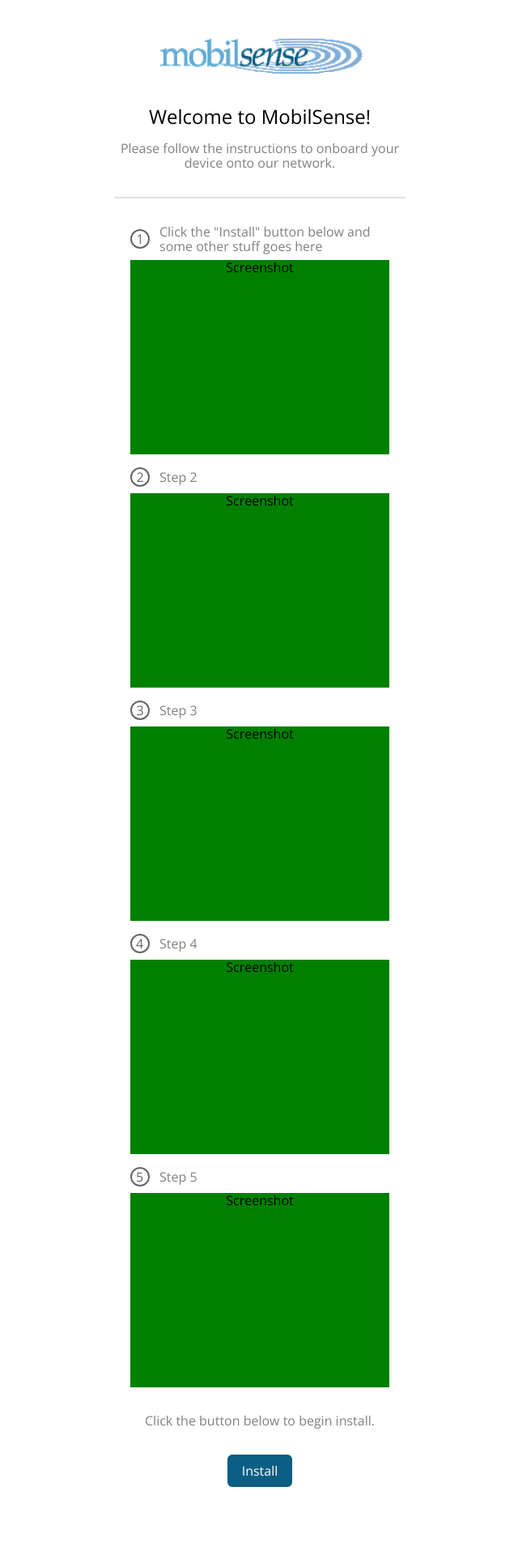
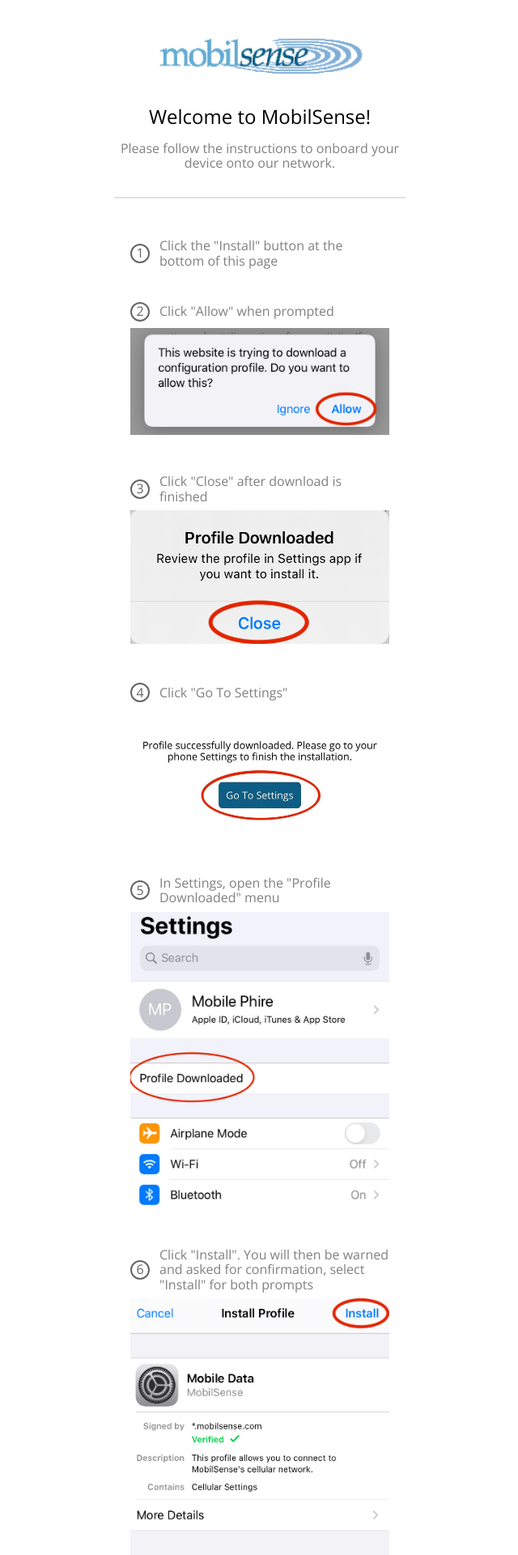
Before and after one commit to motogoozy/device-config, a React (Create React App) app: page / in a window 1280 px wide. Shown: the top 1920 px of the page at 81% size, without its empty margins (319-959 px from the left). Before the commit the page ends 1884 px from the top, so only its background shows below. Built offline with nearby package versions, Linux system fonts and the light colour scheme.

Commit message:
update layout & styling

```diff
--- a/src/App.js
+++ b/src/App.js
@@ -1,69 +1,71 @@
-import React from 'react';
+import React, { useState, useEffect } from 'react';
 import './App.scss';
+import IOS13Instructions from './components/IOS13Instructions/IOS13Instructions';
+import IOS10Instructions from './components/IOS10Instructions/IOS10Instructions';
+import { getIOSVersion } from './utils.js';
+
+const mainLogo = require('./assets/site-logo.gif');
 
 export default function App() {
+  const [IOSVersion, setIOSVersion] = useState(13);
+  const [downloadComplete, setDownloadComplete] = useState(false);
+  const [id, setId] = useState(null);
+
+  useEffect(() => {
+    const version = getIOSVersion();
+    const id = window.location.href.split('/').pop().split('?')[0];
+
+    if (version) {
+      setIOSVersion(version);
+    }
+    if (id) {
+      setId(id);
+    }
+  }, []);
+
   return (
     <div className='app'>
       <div className='header'>
         <div className='logo-container'>
-          <img src={require('./assets/site-logo.gif')} alt='MobilSense Logo' />
+          <img src={mainLogo} alt='MobilSense Logo' />
         </div>
+        {!downloadComplete && (
+          <>
             <p className='header-welcome-text'>Welcome to MobilSense!</p>
             <p className='header-bottom-text'>
               Please follow the instructions to onboard your device onto our network.
             </p>
+          </>
+        )}
       </div>
 
+      {!downloadComplete ? (
+        <>
           <span className='divider-line'></span>
 
-      <div className='onboarding-instructions'>
-        <div className='instruction-container'>
-          <div className='instruction-number-container'>
-            <div className='number-circle'>1</div>
-            <p>Click the "Install" button below and some other stuff goes here</p>
-          </div>
-          <div className='instruction-img'>Screenshot</div>
-        </div>
-        <div className='instruction-container'>
-          <div className='instruction-number-container'>
-            <div className='number-circle'>2</div>
-            Step 2
-          </div>
-          <div className='instruction-img'>Screenshot</div>
-        </div>
-        <div className='instruction-container'>
-          <div className='instruction-number-container'>
-            <div className='number-circle'>3</div>
-            Step 3
-          </div>
-          <div className='instruction-img'>Screenshot</div>
-        </div>
-        <div className='instruction-container'>
-          <div className='instruction-number-container'>
-            <div className='number-circle' style={{ paddingRight: '1px' }}>
-              4
-            </div>
-            Step 4
-          </div>
-          <div className='instruction-img'>Screenshot</div>
-        </div>
-        <div className='instruction-container'>
-          <div className='instruction-number-container'>
-            <div className='number-circle' style={{ paddingRight: '1px' }}>
-              5
-            </div>
-            Step 5
-          </div>
-          <div className='instruction-img'>Screenshot</div>
-        </div>
+          {(IOSVersion >= 13 || !IOSVersion) && <IOS13Instructions />}
+          {(IOSVersion < 13 || !IOSVersion) && <IOS10Instructions />}
 
           <div className='install-button-container'>
             <p>Click the button below to begin install.</p>
-          {/* <a href='App-prefs://prefs:root=Settings'> */}
-          <button>Install</button>
-          {/* </a> */}
+            <a
+              href={`https://rtsvc.mobilsense.com/api/mobile_config/${id}`}
+              target='_blank'
+              rel='noopener noreferrer'
+            >
+              <button onClick={() => setDownloadComplete(true)}>Install</button>
+            </a>
           </div>
+        </>
+      ) : (
+        <div>
+          Profile successfully downloaded. Please go to your phone Settings to finish the
+          installation.
+          <a href='App-prefs://prefs:root=Settings'>
+            <button style={{ marginTop: '2rem' }}>Go To Settings</button>
+          </a>
         </div>
+      )}
     </div>
   );
 }
--- a/src/App.scss
+++ b/src/App.scss
@@ -49,9 +49,10 @@
     .instruction-container {
       width: 100%;
       height: auto;
-      min-height: 15rem;
+      min-height: 5rem;
       max-height: 30rem;
-      margin-bottom: 1rem;
+      margin-bottom: 3rem;
+      // background-color: lightgray;
       display: flex;
       flex-shrink: 0;
       flex-direction: column;
@@ -89,15 +90,13 @@
           text-align: left;
         }
       }
+    }
 
-      .instruction-img {
+    img {
       width: 80%;
       height: auto;
-        min-height: 15rem;
-        background-color: green;
     }
   }
-
   .install-button-container {
     width: 100%;
     height: auto;
@@ -108,10 +107,12 @@
       color: gray;
       margin-bottom: 2rem;
     }
+  }
 
   button {
-        height: 2.5rem;
-        width: 5rem;
+    height: auto;
+    width: auto;
+    padding: 0.75rem;
     color: white;
     background-color: #0b5e84;
     border: none;
@@ -126,5 +127,3 @@
     }
   }
 }
-  }
-}
--- a/src/index.scss
+++ b/src/index.scss
@@ -4,7 +4,8 @@
   box-sizing: border-box;
 }
 
-html, body {
+html,
+body {
   height: 100%;
   width: 100%;
 }
```
Lines whose indentation alone changed are shown as unchanged.
